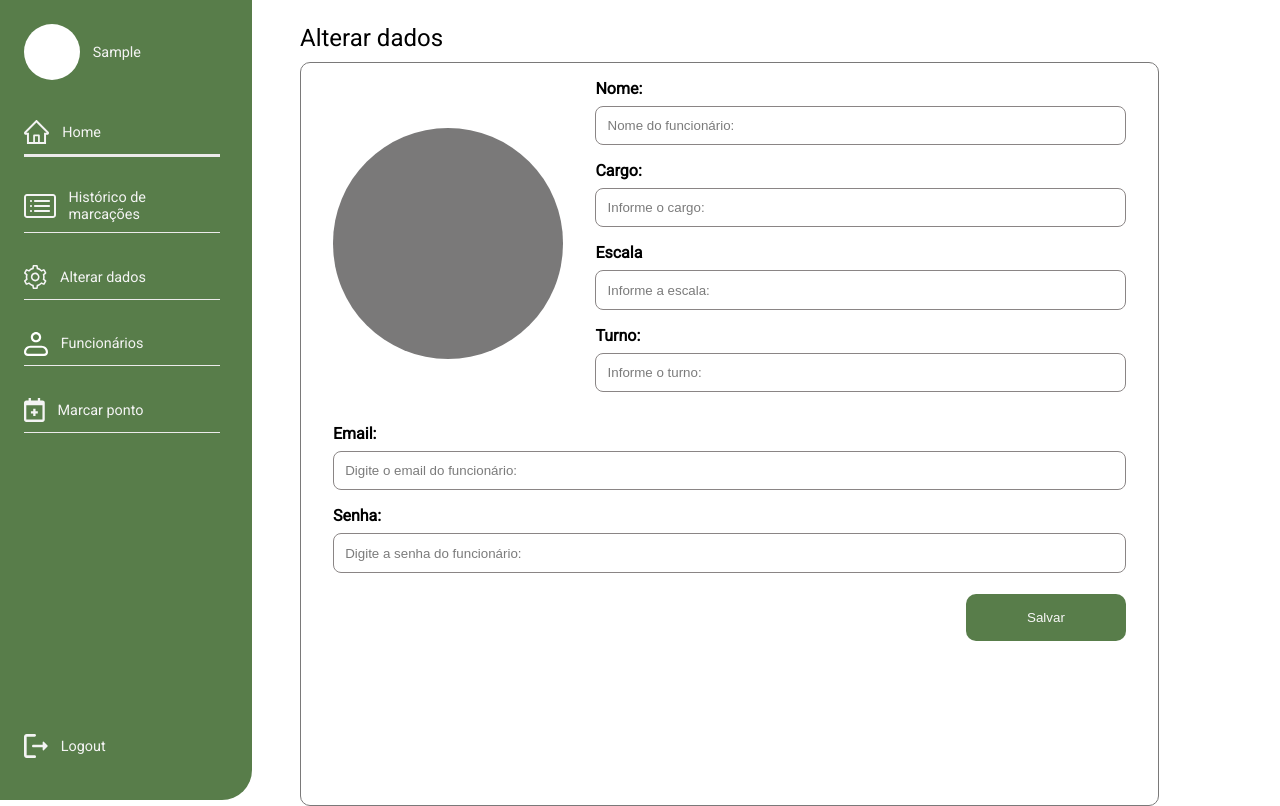
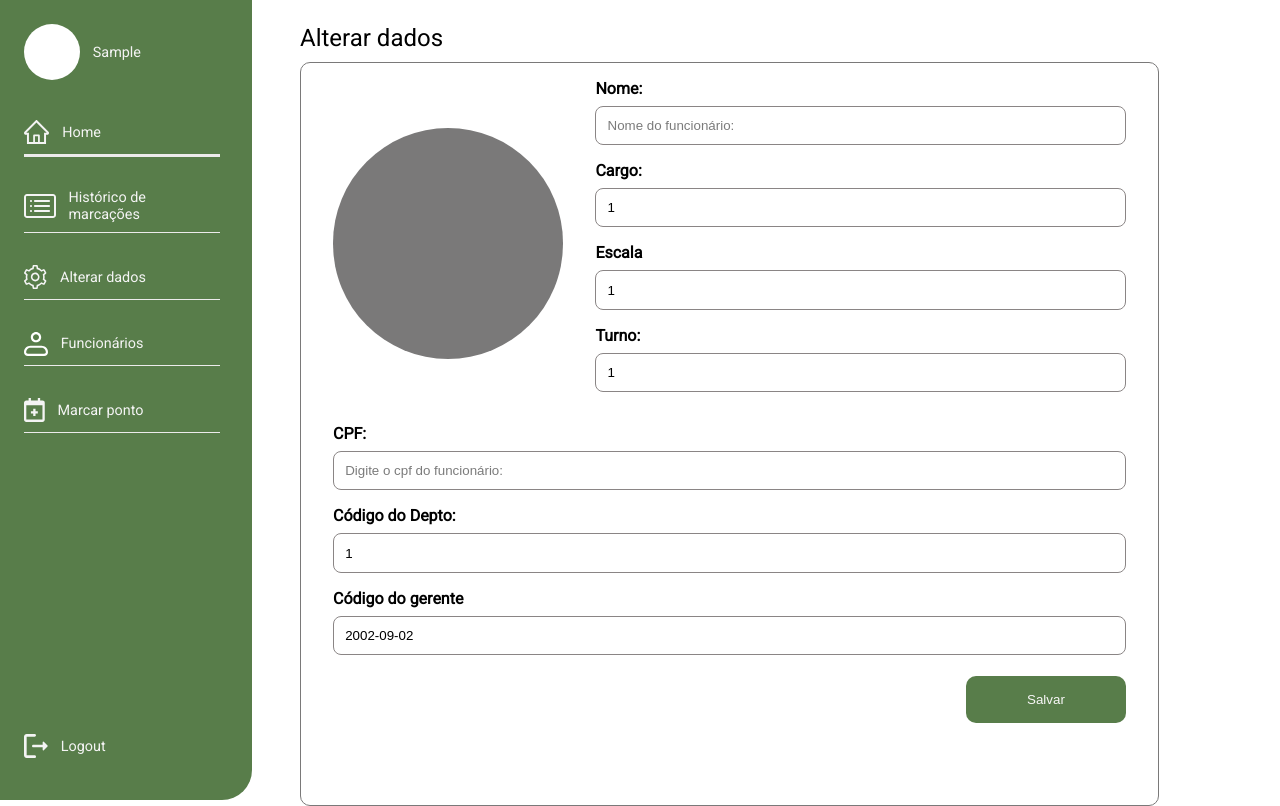
Before and after one commit to Brunowcst/sistemadecontroledepontos, a React (Create React App) app in the folder src/front-repy/: page /alterar-dados in a window 1280 px wide. Built offline with nearby package versions, Linux system fonts and the light colour scheme; sample sign-in values are in the browser's storage.

Commit message:
Requisições de funcionários

```diff
--- a/src/front-repy/src/form/FormFuncionario.js
+++ b/src/front-repy/src/form/FormFuncionario.js
@@ -1,14 +1,26 @@
 import styles from './styles/FormFuncionario.module.css';
 import Input from './Input';
 import SubmitButtom from './SubmitButton';
-import {useState} from 'react';
+import {useState, useContext} from 'react';
+import { base } from '../api/base';
+import AuthContext from '../context/AuthContext';
+import {useNavigate} from 'react-router-dom'
 
 function FormFuncionario({btnText}) {
+
+    const navigate = useNavigate()
+    const {bearer} = useContext(AuthContext);
     const [personalData, setPersonalData] = useState({
         nome: '',
-        cargo: '',
-        escala: '',
-        turno: ''
+        cod_cargo: 1,
+        cod_horario: [1],
+        cod_turno: [1],
+        cpf: '',
+        cod_depto:  1,
+        cod_gerente: 2,
+        sexo: 'M',
+        data_nasc:  "2002-09-02",
+        cod_func: 1,
     });
 
     const [acessData, setAcessData] = useState({
@@ -16,12 +28,41 @@ function FormFuncionario({btnText}) {
         password: ''
     });
 
+    const postFuncionario = async () => {
+        try {
+            let response = await fetch(`${base}/funcionario/`, {
+              method: 'POST',
+              headers: {
+                'Content-type' : 'application/json',
+                'Authorization' : `Bearer ${bearer}`
+              },
+              body: JSON.stringify(personalData)
+            });
+            const data = await response.json();
+            console.log( data);
+            if(response.status === 201) {
+                navigate('/funcionario')
+                console.log("Funcionário cadastrado")
+            } else {
+                throw new Error('Error: requisição de dados.')
+            }
+        } catch (error) {
+            console.log(error)
+            throw error;
+        }
+    }
+
     console.log(personalData);
-    console.log(acessData);
+    // console.log(acessData);
 
     function handleChange(e) {
-        const {name, value} = e.target;
-        setPersonalData({...personalData, [name]: value})
+        const { name, value } = e.target;
+        // Verifica se o campo é cpf ou nome, se sim, mantém o valor como string
+        const intValue = ['cpf', 'nome'].includes(name) ? value : parseInt(value, 10);
+        setPersonalData((prevData) => ({
+            ...prevData,
+            [name]: intValue,
+        }));
     }
 
     function handleAcessChange(e) {
@@ -37,8 +78,7 @@ function FormFuncionario({btnText}) {
                 "Content-type" : "application/json"
             },
             body: JSON.stringify({
-                dadosPessoais : personalData,
-                dadosAcesso : acessData
+                personalDatas : personalData,
             })
         }).then((response) => response.json())
             .then(data => {
@@ -70,48 +110,56 @@ function FormFuncionario({btnText}) {
                     customClass='inputCadastro'
                     type="text"
                     text="Cargo:"
-                    name="cargo"
+                    name="cod_cargo"
                     placeholder="Informe o cargo:"
                     handleOnChange={handleChange}
-                    value={personalData.cargo}/>
+                    value={personalData.cod_cargo}/>
 
                     <Input
                     customClass='inputCadastro'
                     type="text"
                     text="Escala"
-                    name="escala"
+                    name="cod_horario"
                     placeholder="Informe a escala:"
                     handleOnChange={handleChange}
-                    value={personalData.escala}/>
+                    value={personalData.cod_horario}/>
 
                     <Input
                     customClass='inputCadastro'
                     type="text"
                     text="Turno:"
-                    name="turno"
+                    name="cod_turno"
                     placeholder="Informe o turno:"
                     handleOnChange={handleChange}
-                    value={personalData.turno}/>
+                    value={personalData.cod_turno}/>
                 </div>
             </div>
             <div>
                 <Input customClass="inputCadastro"
                 type="text"
-                text="Email:"
-                name="email"
-                placeholder="Digite o email do funcionário:"
-                handleOnChange={handleAcessChange}
-                value={acessData.email}/>
+                text="CPF:"
+                name="cpf"
+                placeholder="Digite o cpf do funcionário:"
+                handleOnChange={handleChange}
+                value={personalData.cpf}/>
 
                 <Input customClass="inputCadastro"
-                type="password"
-                text="Senha:"
-                name="password"
-                placeholder="Digite a senha do funcionário:"
-                handleOnChange={handleAcessChange}
-                value={acessData.password}/>
+                type="text"
+                text="Código do Depto:"
+                name="cod_depto"
+                placeholder="Digite o depto do funcionário:"
+                handleOnChange={handleChange}
+                value={personalData.cod_depto}/>
+
+                <Input customClass="inputCadastro"
+                type="text"
+                text="Código do gerente"
+                name="data_nasc"
+                placeholder="Data Nasc:"
+                handleOnChange={handleChange}
+                value={personalData.data_nasc}/>
             </div>
-            <div className={styles.buttom}>
+            <div onClick={postFuncionario} className={styles.buttom}>
                 <SubmitButtom text={btnText}/>
             </div>
         </form>
```
